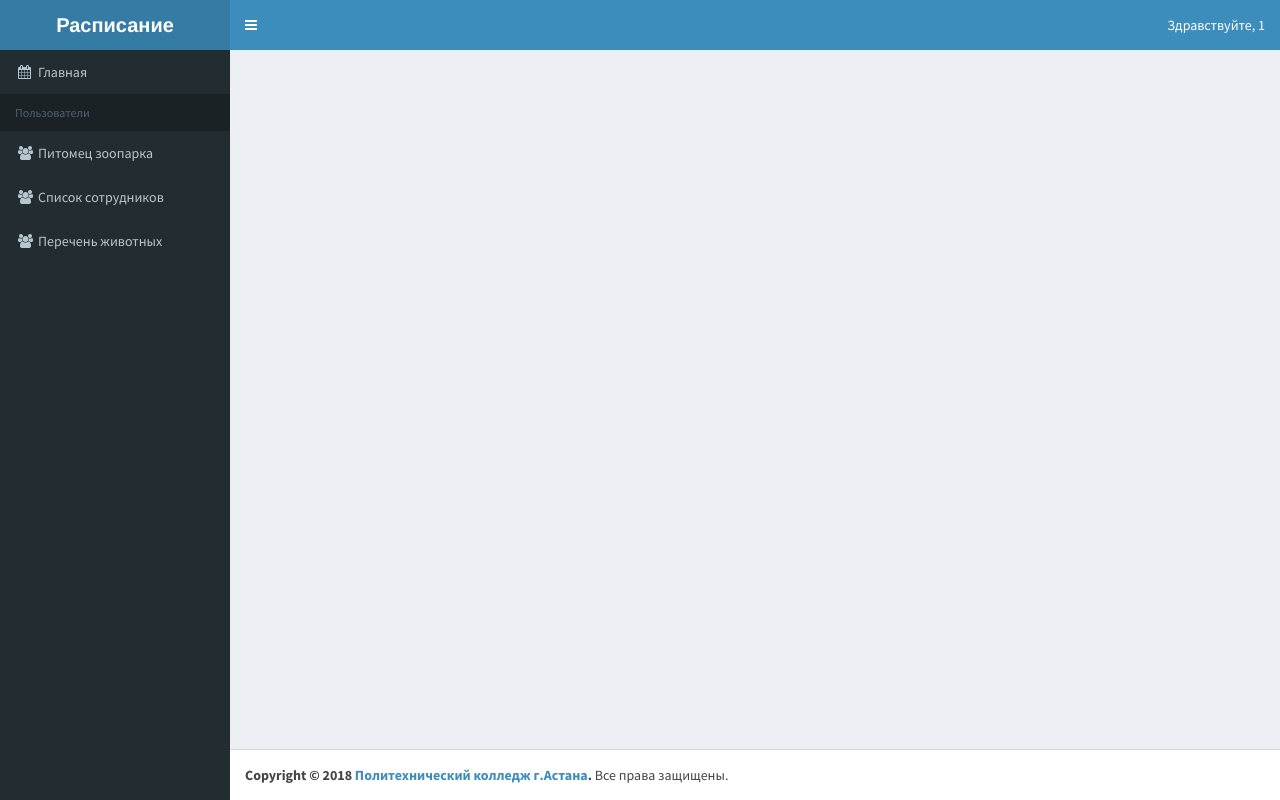
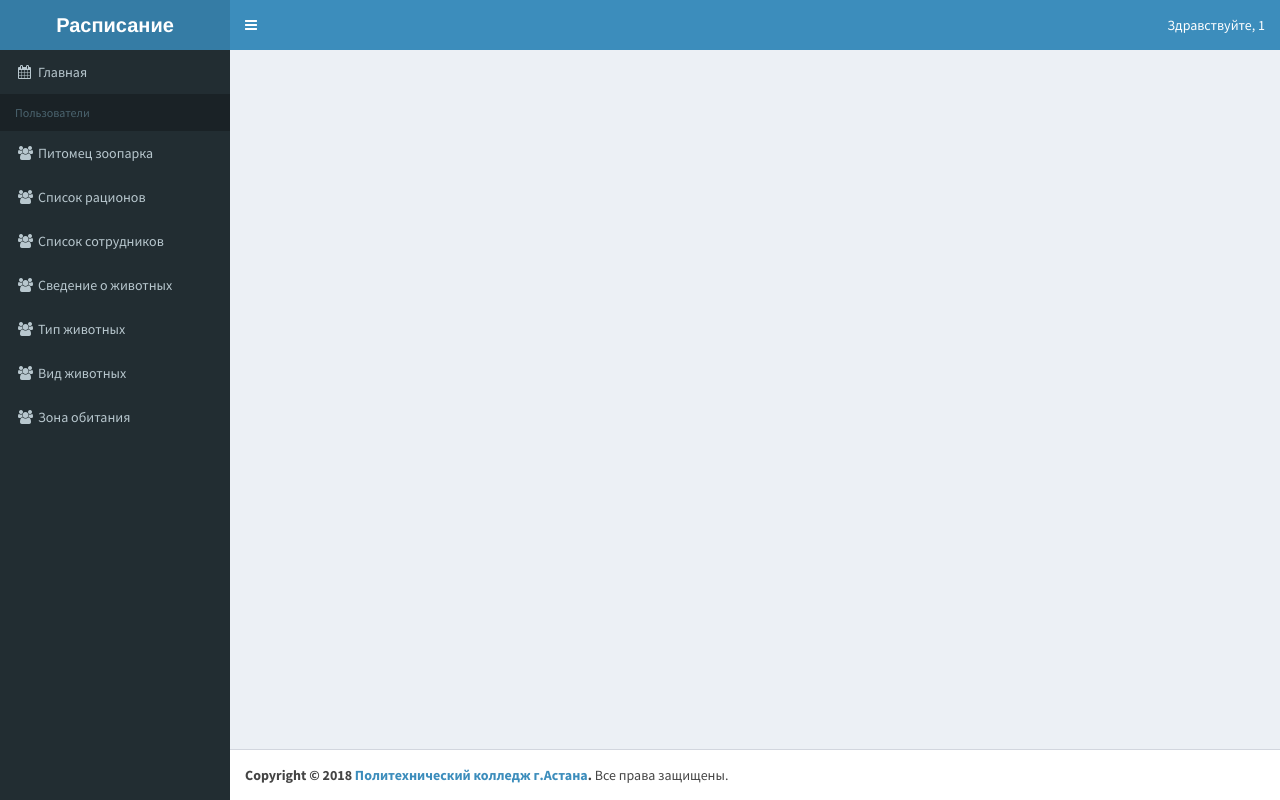
Before and after one commit to Batyr0111/webbbb, a PHP site: template template/menu.php in a window 1280 px wide. Run offline with PHP 8.4, Linux system fonts and the light colour scheme; the visitor is signed in with stand-in values (Sample User, id 1); tables that the repository leaves empty or names only in its code hold one stand-in row (values such as "Sample post"); the template is opened without the code that fills it: most values are stand-ins (such as "Sample title", 1, 10 or a date in 2020).

Commit message:
menu.php

```diff
--- a/template/menu.php
+++ b/template/menu.php
@@ -7,13 +7,25 @@
             </li>
             <li class="header">Пользователи</li>
             <li <?=($_SERVER['PHP_SELF']=='/list-teacher.php')?'class="active"':'';?>>
-                <a href="list-teacher.php"><i class="fa fa-users"></i><span>Питомец зоопарка</span></a>
+                <a href="ListPitomec.php"><i class="fa fa-users"></i><span>Питомец зоопарка</span></a>
             </li>
             <li <?=($_SERVER['PHP_SELF']=='/list-student.php')?'class="active"':'';?>>
-                <a href="list-student.php"><i class="fa fa-users"></i><span>Список сотрудников</span></a>
+                <a href="ListRacion.php"><i class="fa fa-users"></i><span>Список рационов</span></a>
             </li>
             <li <?=($_SERVER['PHP_SELF']=='/list-student.php')?'class="active"':'';?>>
-                <a href="list-student.php"><i class="fa fa-users"></i><span>Перечень животных</span></a>
+                <a href="ListSotrydnik.php"><i class="fa fa-users"></i><span>Список сотрудников</span></a>
+            </li>
+            <li <?=($_SERVER['PHP_SELF']=='/list-student.php')?'class="active"':'';?>>
+                <a href="ListSvedenie.php"><i class="fa fa-users"></i><span>Сведение о животных</span></a>
+            </li>
+            <li <?=($_SERVER['PHP_SELF']=='/list-student.php')?'class="active"':'';?>>
+                <a href="ListTip.php"><i class="fa fa-users"></i><span>Тип животных</span></a>
+            </li>
+            <li <?=($_SERVER['PHP_SELF']=='/list-student.php')?'class="active"':'';?>>
+                <a href="ListVid.php"><i class="fa fa-users"></i><span>Вид животных</span></a>
+            </li>
+            <li <?=($_SERVER['PHP_SELF']=='/list-student.php')?'class="active"':'';?>>
+                <a href="ListZona.php"><i class="fa fa-users"></i><span>Зона обитания</span></a>
             </li>
         </ul>
     </section>
```
